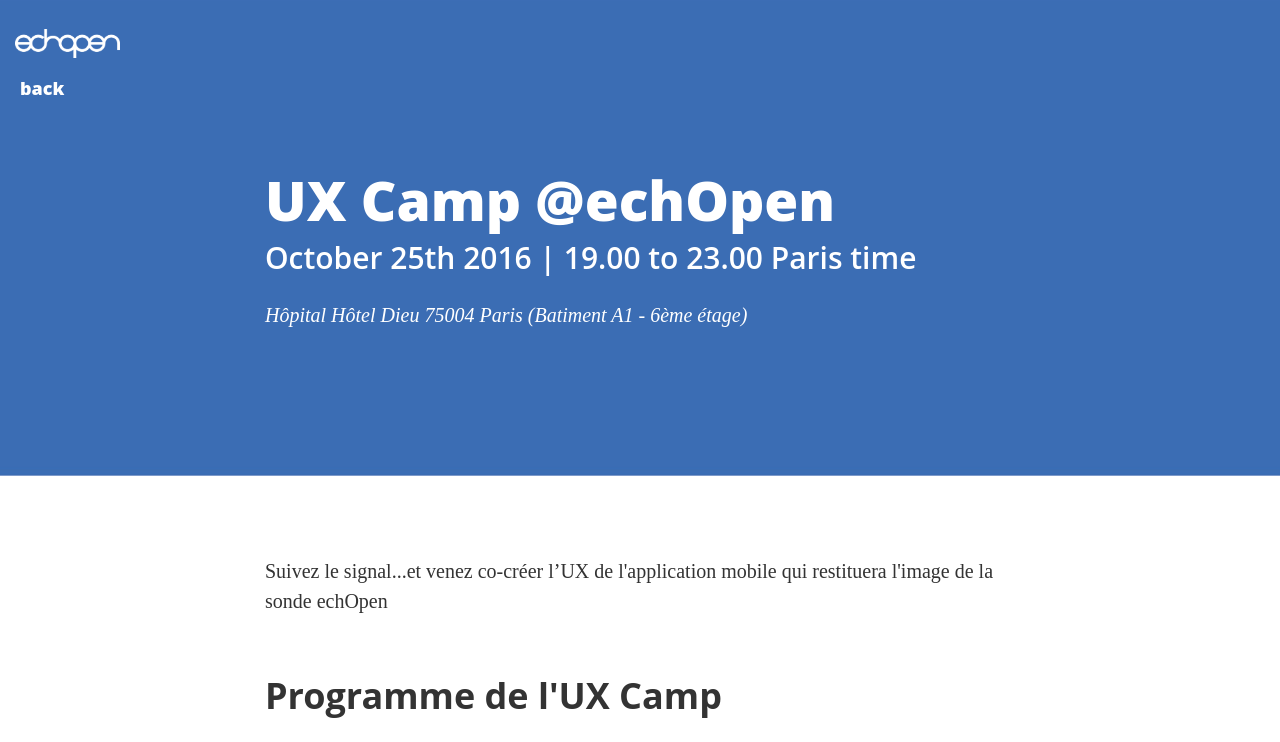
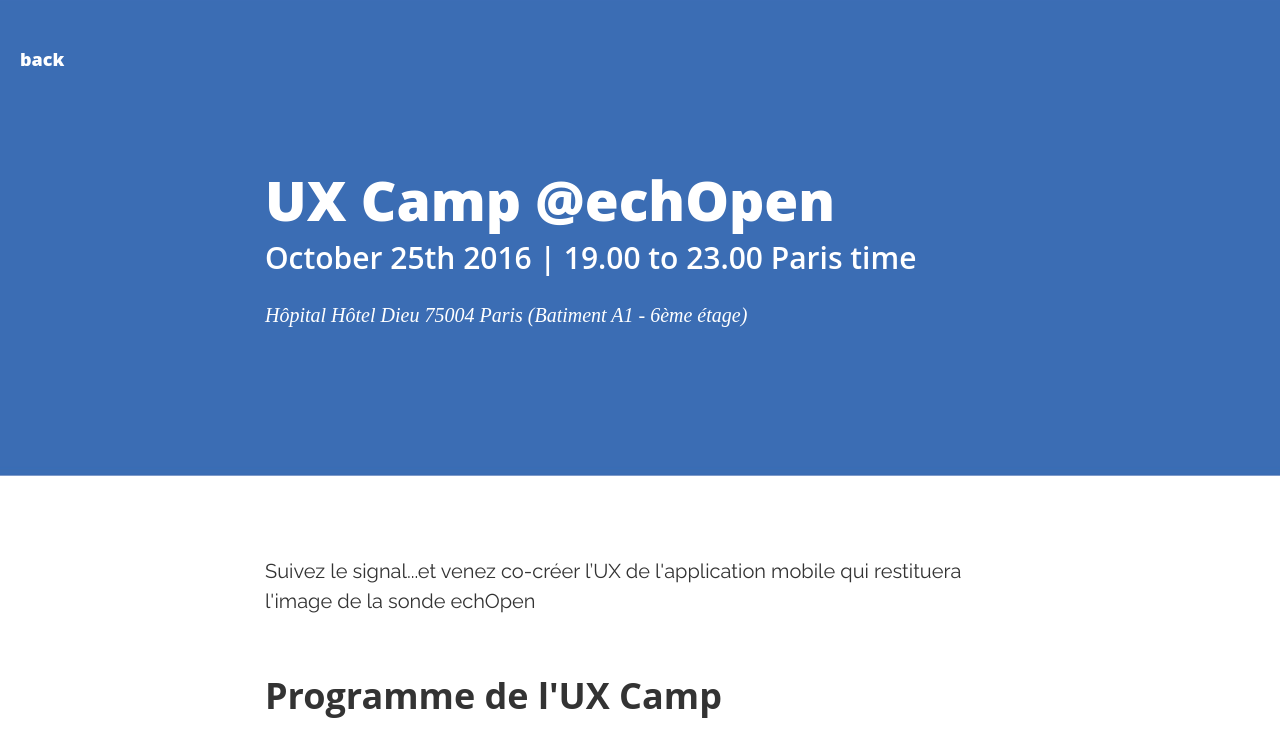
Before and after one commit to echopen/echopen.github.io, a website: page UXCamp20161025.html in a window 1280 px wide. Shown: the top 742 px of the page. Drawn offline with Linux system fonts and the light colour scheme.

Commit message:
ux event img added/ logo deleted

```diff
--- a/UXCamp20161025.html
+++ b/UXCamp20161025.html
@@ -15,7 +15,7 @@
     <link href="vendor/bootstrap/css/bootstrap.min.css" rel="stylesheet">
 
     <!-- Theme CSS -->
-    <link href="css/clean-blog.min.css" rel="stylesheet">
+    <link href="css/clean-blog.css" rel="stylesheet">
 
     <!-- Custom Fonts -->
     <link href="vendor/font-awesome/css/font-awesome.min.css" rel="stylesheet" type="text/css">
@@ -42,9 +42,6 @@
                     <span class="sr-only">Toggle navigation</span>
                     Menu <i class="fa fa-bars"></i>
                 </button><br>
-                <div class="logo-echo">
-                    <img src="img/logo3.png" class="img-responsive" alt="event" width="105" height="30">
-                </div>
                 <a class="navbar-brand" href="index.html">back</a>
             </div>
         </div>
--- a/css/clean-blog.css
+++ b/css/clean-blog.css
@@ -4,7 +4,7 @@
  * Licensed under MIT (https://github.com/BlackrockDigital/startbootstrap/blob/gh-pages/LICENSE)
  */
 body {
-  font-family: 'Lora', 'Times New Roman', serif;
+  font-family: Raleway;
   font-size: 20px;
   color: #333333;
 }
--- a/css/style.css
+++ b/css/style.css
@@ -10,9 +10,3 @@
   background-image: url('navbar-bg.png');
   background-repeat: repeat-x;
 }
-.logo-echo{
-padding-left: 100px;
-background-color: red;
-margin: 100px;
-padding-bottom: 50px;
-}
```
Also changed, not shown: index.html (+3 -3 lines), img/ux_camp.jpg (added), img/ux_event.jpg (added).
